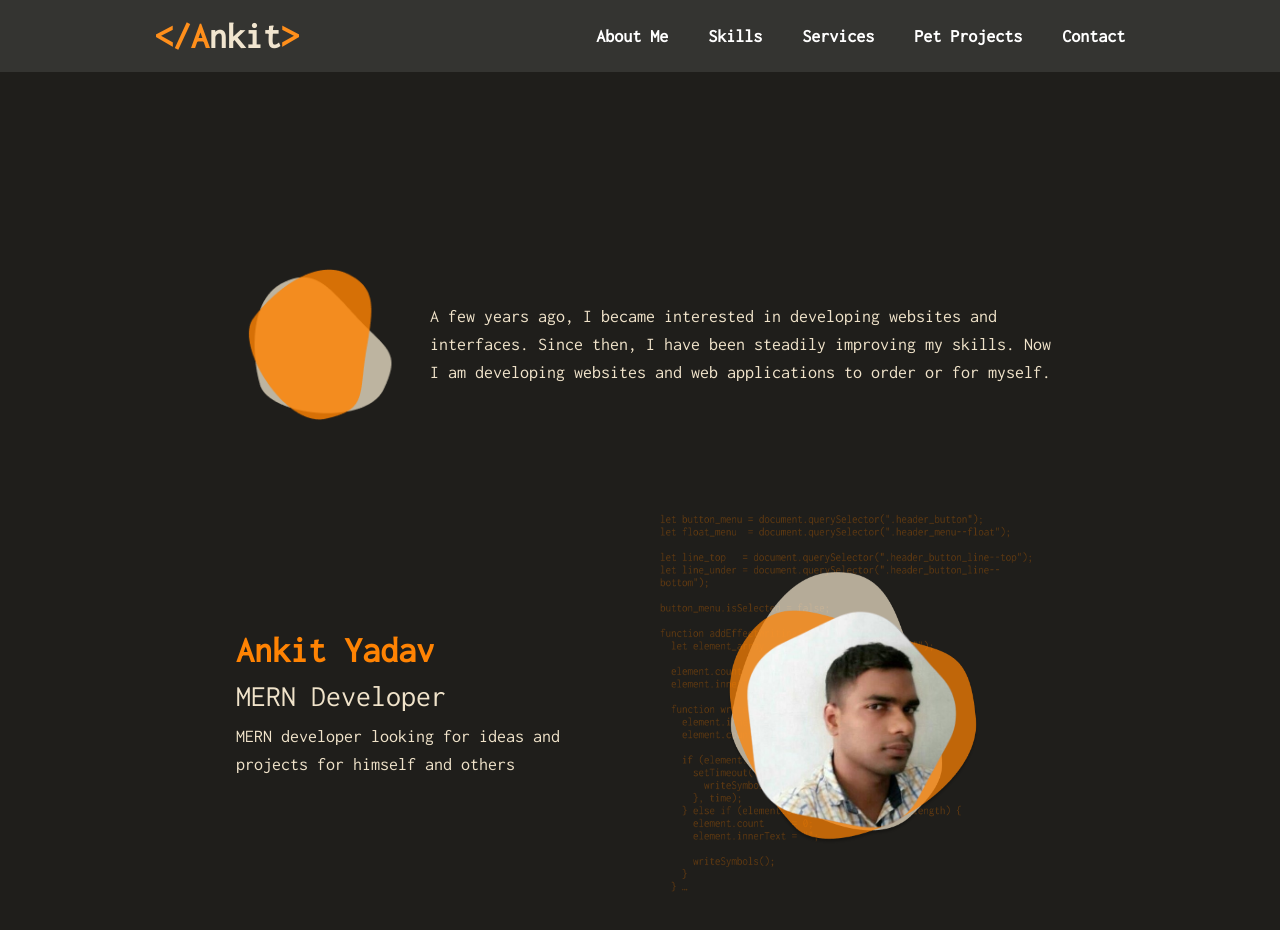
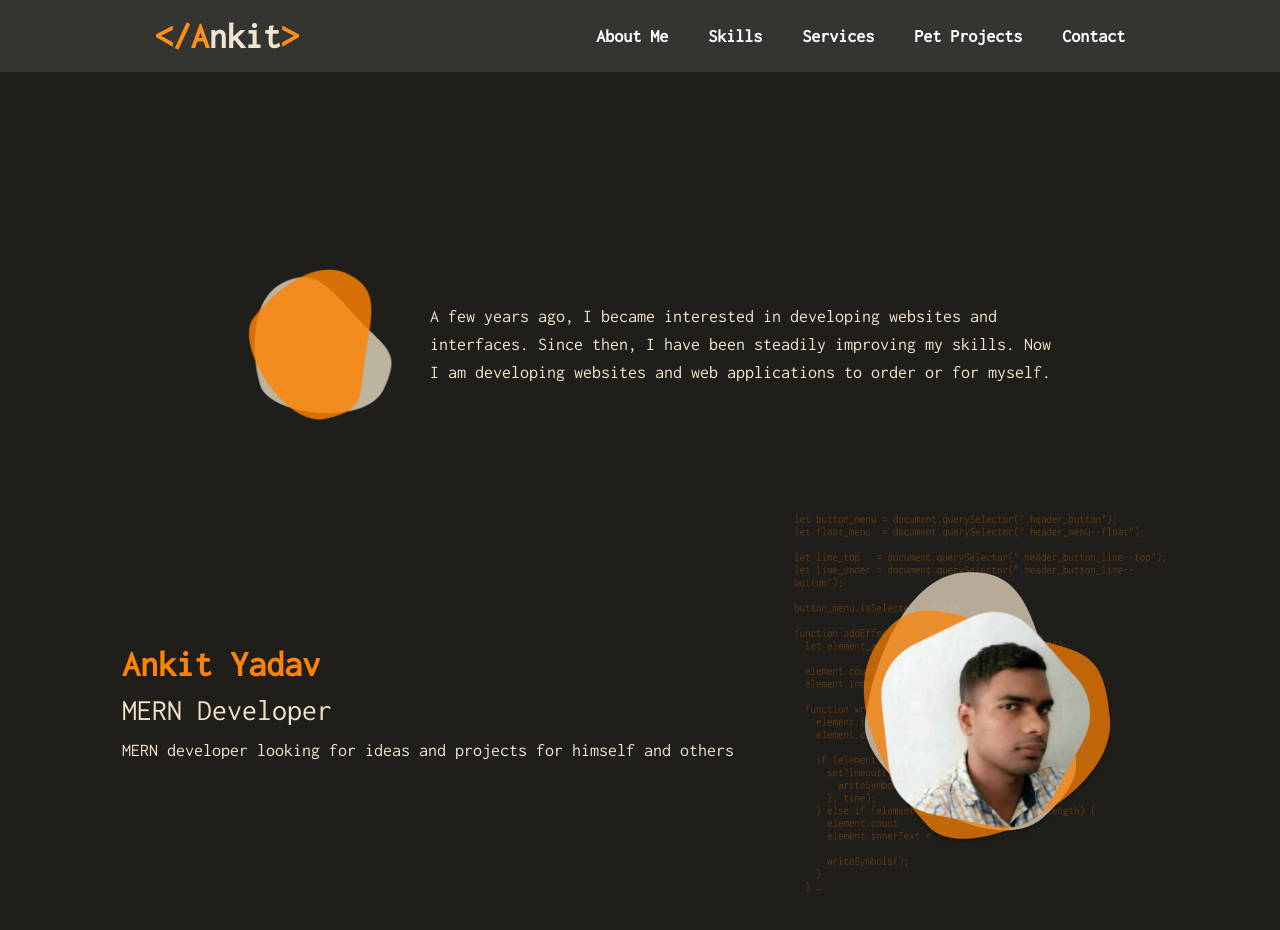
Before and after one commit to LiveWithCodeAnkit/MY-Portfolio, a Next.js app: page / in a window 1280 px wide. Shown: the top 930 px of the page. Built offline with nearby package versions, Linux system fonts and the light colour scheme.

Commit message:
CSS Modify

```diff
--- a/src/app/components/Home/Home.jsx
+++ b/src/app/components/Home/Home.jsx
@@ -9,7 +9,7 @@ const Home = () => {
             <div className="relative w-48 h-48">
               <Image src="/home1.png" alt="home icon not found" fill />
             </div>
-            <div className="lg:w-1/2">
+            <div className="lg:w-1/2 text-center lg:text-start">
               <p>
                 A few years ago, I became interested in developing websites and
                 interfaces. Since then, I have been steadily improving my
@@ -19,19 +19,19 @@ const Home = () => {
             </div>
           </div>
           <div className="flex flex-col lg:flex-row justify-center items-center  gap-10">
-            <div className="flex flex-col items-start justify-center gap-2">
+            <div className="flex flex-col lg:items-start justify-center items-center gap-2 p-5">
               <h1 className="text-[#FF8303] text-4xl font-bold">
                 Ankit Yadav
               </h1>
               <label className="text-[#F0E3CA] text-3xl">
                 MERN Developer
               </label>
-              <p className="text-[#F0E3CA] text-lg w-96">
+              <span className="text-[#F0E3CA] text-lg text-center lg:text-start">
                 MERN developer looking for ideas and projects for himself
                 and others
-              </p>
+              </span>
             </div>
-            <div className="relative w-96 h-96">
+            <div className="relative w-96 h-96 bg-cover">
               <Image src="/homepic2.png" fill alt={"Np Image Found"} />
 
               <div className="w-56 h-56 absolute left-20  top-24" >
```
